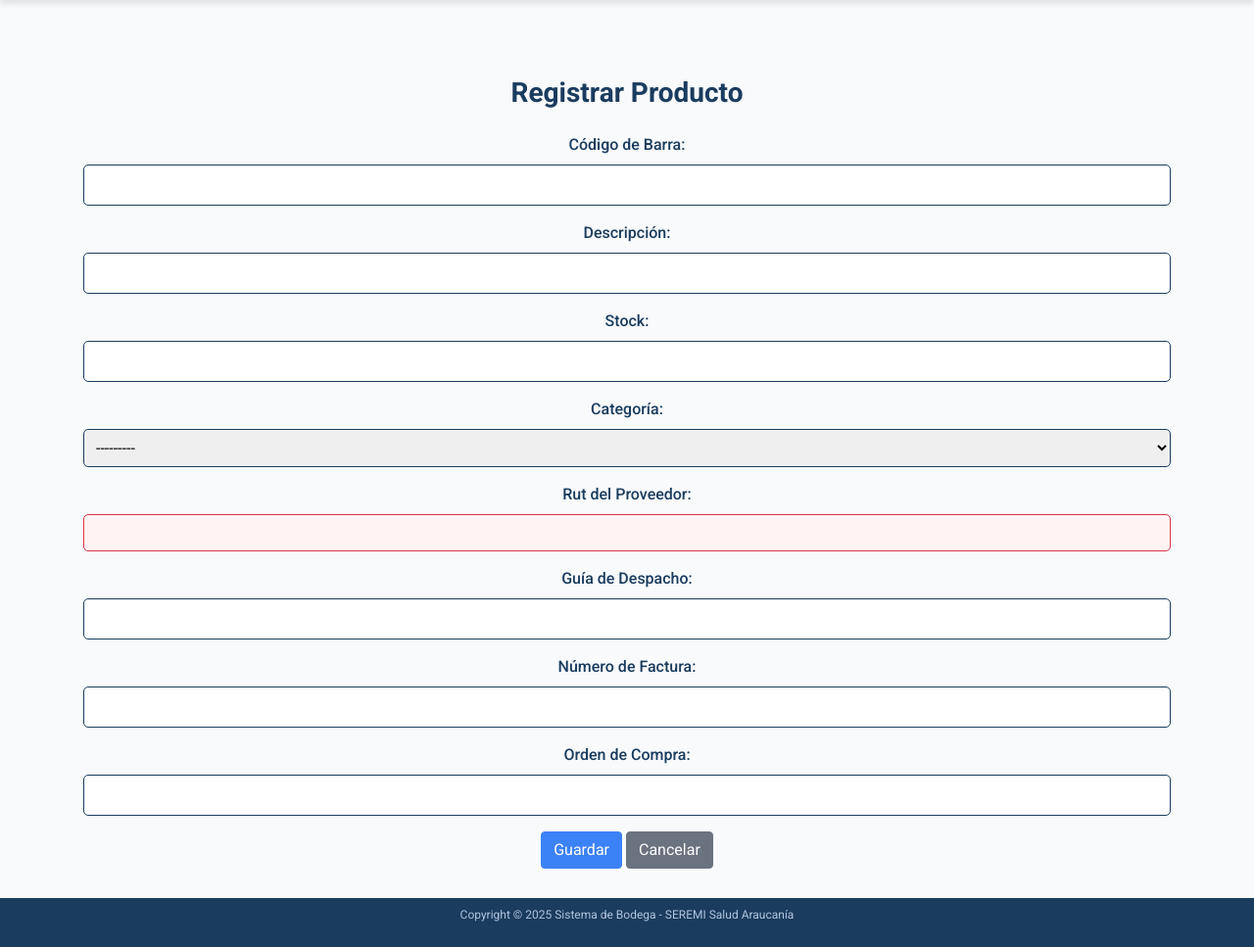
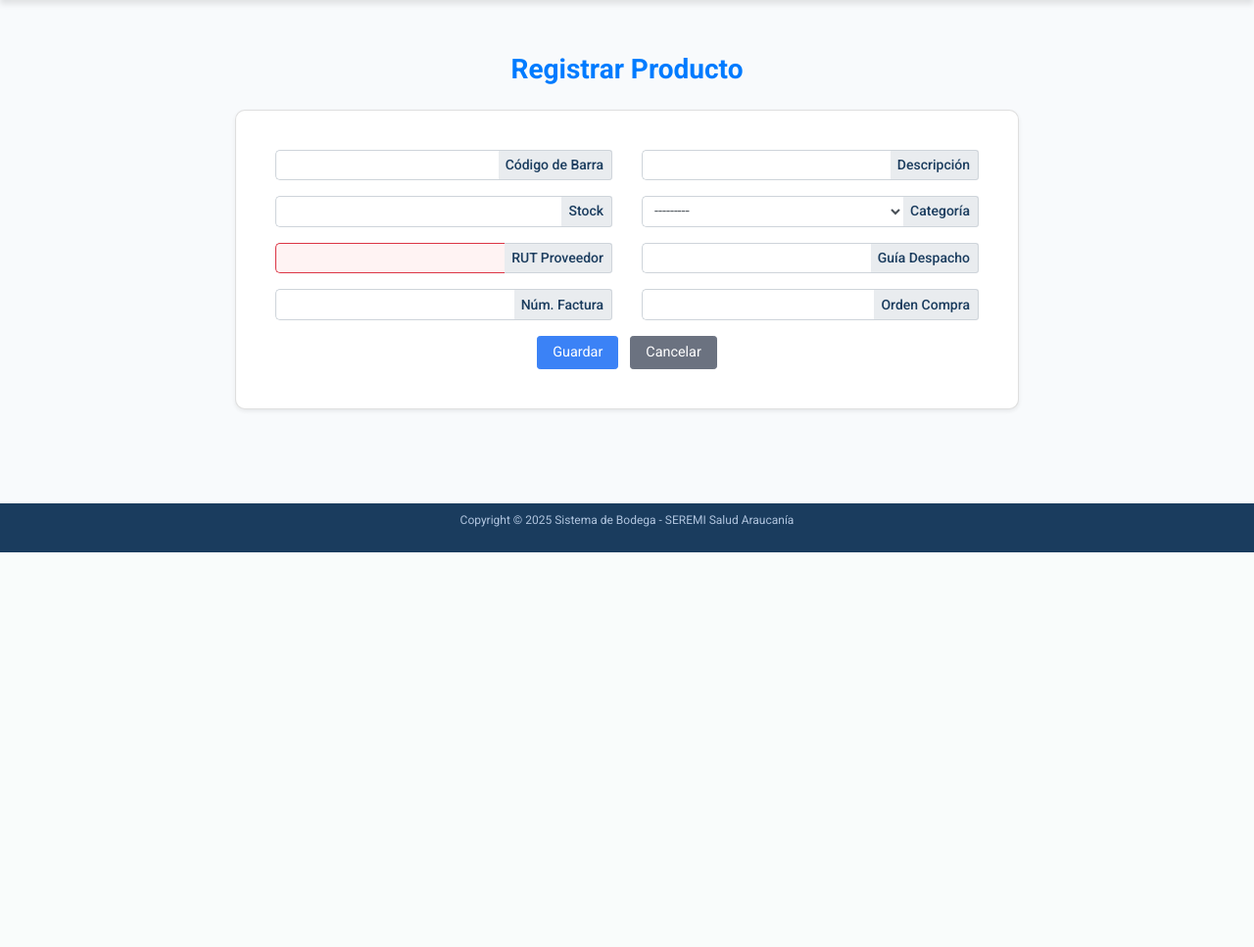
Before and after one commit to Robinson2024/bodega_seremi, a Django app: page /accounts/registrar-producto/ in a window 1280 px wide. Shown: the part 236-1203 px from the top of the page at 98% size. After the commit the page ends 800 px from the top, so only its background shows below. Run offline with Django 5.2, Linux system fonts and the light colour scheme; a user stored in the database is signed in; some libraries are stand-ins or nearby versions.

Commit message:
Tarea 2 completada con diseño mejorado

```diff
--- a/sistema_bodega/accounts/models.py
+++ b/sistema_bodega/accounts/models.py
@@ -10,7 +10,7 @@ class Producto(models.Model):
         ('Folletoria', 'Folletoría'),
         ('Otros', 'Otros'),
     )
-    codigo_barra = models.CharField(max_length=50, unique=True, verbose_name="Código de Barra")
+    codigo_barra = models.CharField(max_length=50, unique=True, verbose_name="Código de Barra", error_messages={'unique': 'Este Código de Barra ya existe. Por favor, ingrese un valor diferente.'})
     descripcion = models.CharField(max_length=200, verbose_name="Descripción")
     stock = models.IntegerField(default=0, verbose_name="Stock")
     categoria = models.CharField(max_length=50, choices=CATEGORIAS, verbose_name="Categoría")
--- a/sistema_bodega/accounts/templates/accounts/registrar_producto.html
+++ b/sistema_bodega/accounts/templates/accounts/registrar_producto.html
@@ -3,11 +3,11 @@
 {% load static %}
 
 {% block content %}
-<div class="container mt-5">
-    <h2 class="text-center" style="color: #1a3c5e;">Registrar Producto</h2>
+<div class="container mt-4">
+    <h2 class="text-center text-primary mb-4" style="color: #1a3c5e; font-weight: 600;">Registrar Producto</h2>
     {% if messages %}
         {% for message in messages %}
-            <div class="alert alert-{{ message.tags }} alert-dismissible fade show" role="alert">
+            <div class="alert alert-{{ message.tags }} alert-dismissible fade show text-center" role="alert">
                 {{ message }}
                 <button type="button" class="close" data-dismiss="alert" aria-label="Close">
                     <span aria-hidden="true">×</span>
@@ -15,82 +15,144 @@
             </div>
         {% endfor %}
     {% endif %}
-    <form method="post" class="mt-4">
+    <div class="card form-card shadow-sm">
+        <div class="card-body">
+            <form method="post" class="needs-validation" novalidate>
                 {% csrf_token %}
-        <div class="form-group">
-            {{ form.codigo_barra.label_tag }}
-            {{ form.codigo_barra }}
+                <div class="row">
+                    <div class="col-md-6 mb-3">
+                        <div class="input-group input-group-sm">
+                            {{ form.codigo_barra|add_class:"form-control" }}
+                            <div class="input-group-append">
+                                <span class="input-group-text">Código de Barra</span>
+                            </div>
+                        </div>
                         {% if form.codigo_barra.errors %}
-                <div class="text-danger">{{ form.codigo_barra.errors }}</div>
+                            <div class="text-danger small">{{ form.codigo_barra.errors }}</div>
                         {% endif %}
                     </div>
-        <div class="form-group">
-            {{ form.descripcion.label_tag }}
-            {{ form.descripcion }}
+                    <div class="col-md-6 mb-3">
+                        <div class="input-group input-group-sm">
+                            {{ form.descripcion|add_class:"form-control" }}
+                            <div class="input-group-append">
+                                <span class="input-group-text">Descripción</span>
+                            </div>
+                        </div>
                         {% if form.descripcion.errors %}
-                <div class="text-danger">{{ form.descripcion.errors }}</div>
+                            <div class="text-danger small">{{ form.descripcion.errors }}</div>
                         {% endif %}
                     </div>
-        <div class="form-group">
-            {{ form.stock.label_tag }}
-            {{ form.stock }}
+                </div>
+                <div class="row">
+                    <div class="col-md-6 mb-3">
+                        <div class="input-group input-group-sm">
+                            {{ form.stock|add_class:"form-control" }}
+                            <div class="input-group-append">
+                                <span class="input-group-text">Stock</span>
+                            </div>
+                        </div>
                         {% if form.stock.errors %}
-                <div class="text-danger">{{ form.stock.errors }}</div>
+                            <div class="text-danger small">{{ form.stock.errors }}</div>
                         {% endif %}
                     </div>
-        <div class="form-group">
-            {{ form.categoria.label_tag }}
-            {{ form.categoria }}
+                    <div class="col-md-6 mb-3">
+                        <div class="input-group input-group-sm">
+                            {{ form.categoria|add_class:"form-control" }}
+                            <div class="input-group-append">
+                                <span class="input-group-text">Categoría</span>
+                            </div>
+                        </div>
                         {% if form.categoria.errors %}
-                <div class="text-danger">{{ form.categoria.errors }}</div>
+                            <div class="text-danger small">{{ form.categoria.errors }}</div>
                         {% endif %}
                     </div>
-        <div class="form-group">
-            {{ form.rut_proveedor.label_tag }}
+                </div>
+                <div class="row">
+                    <div class="col-md-6 mb-3">
+                        <div class="input-group input-group-sm">
                             {{ form.rut_proveedor|add_class:"form-control rut-input" }}
+                            <div class="input-group-append">
+                                <span class="input-group-text">RUT Proveedor</span>
+                            </div>
+                        </div>
                         {% if form.rut_proveedor.errors %}
-                <div class="text-danger">{{ form.rut_proveedor.errors }}</div>
+                            <div class="text-danger small">{{ form.rut_proveedor.errors }}</div>
                         {% endif %}
                     </div>
-        <div class="form-group">
-            {{ form.guia_despacho.label_tag }}
-            {{ form.guia_despacho }}
+                    <div class="col-md-6 mb-3">
+                        <div class="input-group input-group-sm">
+                            {{ form.guia_despacho|add_class:"form-control" }}
+                            <div class="input-group-append">
+                                <span class="input-group-text">Guía Despacho</span>
+                            </div>
+                        </div>
                         {% if form.guia_despacho.errors %}
-                <div class="text-danger">{{ form.guia_despacho.errors }}</div>
+                            <div class="text-danger small">{{ form.guia_despacho.errors }}</div>
                         {% endif %}
                     </div>
-        <div class="form-group">
-            {{ form.numero_factura.label_tag }}
-            {{ form.numero_factura }}
+                </div>
+                <div class="row">
+                    <div class="col-md-6 mb-3">
+                        <div class="input-group input-group-sm">
+                            {{ form.numero_factura|add_class:"form-control" }}
+                            <div class="input-group-append">
+                                <span class="input-group-text">Núm. Factura</span>
+                            </div>
+                        </div>
                         {% if form.numero_factura.errors %}
-                <div class="text-danger">{{ form.numero_factura.errors }}</div>
+                            <div class="text-danger small">{{ form.numero_factura.errors }}</div>
                         {% endif %}
                     </div>
-        <div class="form-group">
-            {{ form.orden_compra.label_tag }}
-            {{ form.orden_compra }}
+                    <div class="col-md-6 mb-3">
+                        <div class="input-group input-group-sm">
+                            {{ form.orden_compra|add_class:"form-control" }}
+                            <div class="input-group-append">
+                                <span class="input-group-text">Orden Compra</span>
+                            </div>
+                        </div>
                         {% if form.orden_compra.errors %}
-                <div class="text-danger">{{ form.orden_compra.errors }}</div>
+                            <div class="text-danger small">{{ form.orden_compra.errors }}</div>
                         {% endif %}
                     </div>
-        <button type="submit" class="btn btn-primary">Guardar</button>
-        <a href="{% url 'home' %}" class="btn btn-secondary">Cancelar</a>
+                </div>
+                <div class="text-center">
+                    <button type="submit" class="btn btn-primary btn-sm mr-2">Guardar</button>
+                    <a href="{% url 'home' %}" class="btn btn-secondary btn-sm">Cancelar</a>
+                </div>
             </form>
         </div>
+    </div>
+</div>
 <style>
-    .form-group label {
+    .form-card {
+        background-color: #ffffff;
+        border-radius: 10px;
+        padding: 20px;
+        max-width: 800px;
+        margin: 0 auto;
+        box-shadow: 0 4px 6px rgba(0, 0, 0, 0.1);
+    }
+    .input-group-text {
+        background-color: #e9ecef; /* Gris uniforme */
+        border: 1px solid #ced4da; /* Borde consistente */
         color: #1a3c5e;
         font-weight: 500;
+        border-left: none; /* Evitar doble borde */
+        padding: 0.375rem 0.75rem; /* Ajuste de padding para simetría */
     }
-    .form-group input, .form-group select {
-        border: 1px solid #1a3c5e;
-        border-radius: 5px;
-        padding: 8px;
-        width: 100%;
+    .input-group .form-control {
+        border-right: none; /* Unificar borde con el input-group-text */
+        border-radius: 5px 0 0 5px; /* Ajustar bordes redondeados */
+    }
+    .input-group.input-group-sm .form-control {
+        height: calc(1.5em + 0.5rem + 2px);
+        font-size: 0.9rem;
     }
     .btn-primary {
         background-color: #3b82f6;
         border-color: #3b82f6;
+        padding: 5px 15px;
+        font-size: 0.9rem;
     }
     .btn-primary:hover {
         background-color: #2563eb;
@@ -98,20 +160,29 @@
     .btn-secondary {
         background-color: #6b7280;
         border-color: #6b7280;
+        padding: 5px 15px;
+        font-size: 0.9rem;
     }
     .btn-secondary:hover {
         background-color: #4b5563;
     }
     .alert {
         margin-top: 10px;
+        border-radius: 5px;
     }
     .text-danger {
-        font-size: 0.9em;
+        font-size: 0.8rem;
         margin-top: 5px;
     }
     .rut-input:invalid:not(:focus):not(:placeholder-shown) {
         border-color: #dc3545;
         background-color: #fff3f3;
+    }
+    @media (max-width: 768px) {
+        .col-md-6 {
+            flex: 0 0 100%;
+            max-width: 100%;
+        }
     }
 </style>
 <script>
@@ -141,11 +212,6 @@
             return dv == dvEsperado;
         }
 
-        // Función para reconocer si es un pasaporte
-        function esPasaporte(rut) {
-            return /^[a-zA-Z]{2}/.test(rut);
-        }
-
         // Función para formatear el RUT con puntos y guion
         function formatearRut(rut) {
             rut = rut.replace(/\./g, '').replace(/\-/g, '').toUpperCase();
@@ -171,7 +237,7 @@
         // Evento oninput para permitir entrada en tiempo real
         rutInput.oninput = function(e) {
             let value = this.value;
-            console.log('Valor antes de procesar:', value); // Depuración
+            console.log('Valor antes de procesar:', value);
 
             // Permitir números, guion y K
             let cleanedValue = value.replace(/[^0-9-K]/gi, '');
@@ -212,8 +278,8 @@
             }
 
             this.value = formattedValue;
-            console.log('Valor después de procesar:', formattedValue); // Depuración
-            this.setCustomValidity(''); // Evitar validación mientras se escribe
+            console.log('Valor después de procesar:', formattedValue);
+            this.setCustomValidity('');
         };
 
         // Validación y formateo al perder el foco
@@ -224,9 +290,9 @@
             let cleanedValue = cleanRut(value);
             if (validarRut(cleanedValue)) {
                 this.value = formatearRut(cleanedValue);
-            } else if (!esPasaporte(cleanedValue)) {
+            } else {
                 console.log('El RUT ingresado no es válido');
-                this.value = ''; // Limpiar si no es válido
+                this.value = '';
             }
         });
 
@@ -234,8 +300,8 @@
         document.querySelector('form').addEventListener('submit', function(e) {
             let rawValue = rutInput.value;
             let cleanValue = cleanRut(rawValue);
-            console.log('Valor enviado al backend:', cleanValue); // Depuración
-            rutInput.value = cleanValue; // Enviar sin puntos
+            console.log('Valor enviado al backend:', cleanValue);
+            rutInput.value = cleanValue;
         });
     });
 </script>
```
Also changed, not shown: sistema_bodega/sistema_bodega/settings.py (+3 -6 lines), sistema_bodega/accounts/migrations/0002_alter_producto_codigo_barra.py (added), sistema_bodega/db.sqlite3. Lines whose indentation alone changed are shown as unchanged.
